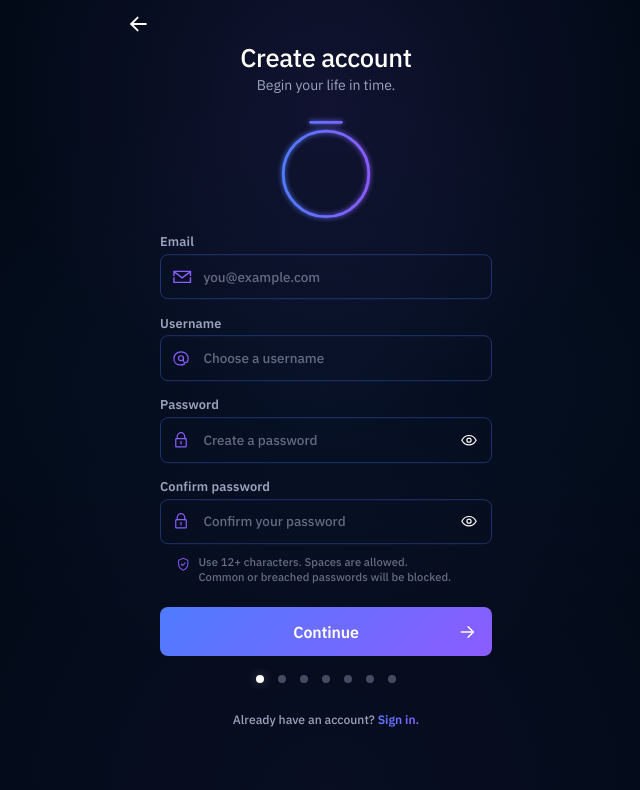
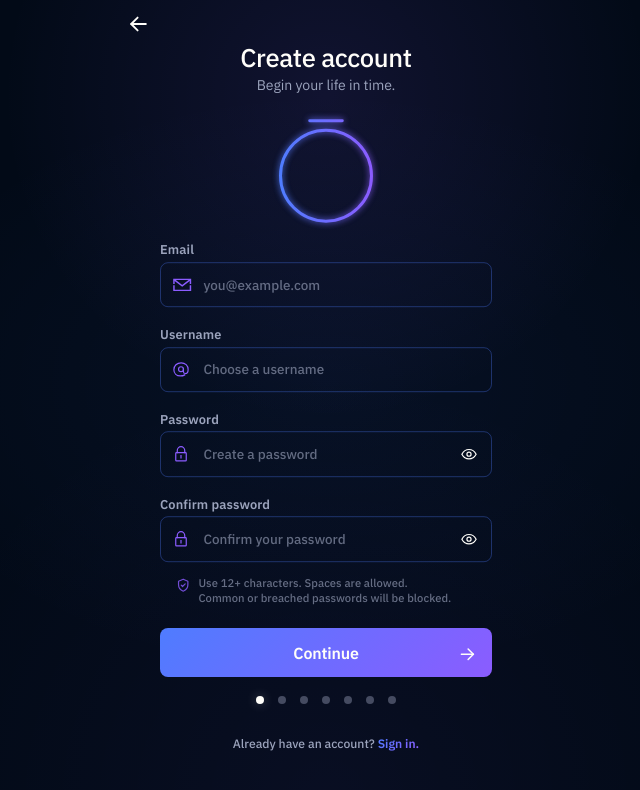
Before and after one commit to Outflo-dev/outflo-v2, a Next.js app: page /create-account in a window 1280 px wide. Shown: the top 790 px of the page, without its empty margins (314-954 px from the left). Built offline with nearby package versions, Linux system fonts and the light colour scheme.

Commit message:
Polish Create Account onboarding layout

```diff
--- a/src/components/onboarding/page/internal/icon/module/construction/icon.size.ts
+++ b/src/components/onboarding/page/internal/icon/module/construction/icon.size.ts
@@ -10,4 +10,4 @@
 /* ------------------------------
    Constants
 -------------------------------- */
-export const ONBOARDING_PAGE_ICON_SIZE_PX = 165;
+export const ONBOARDING_PAGE_ICON_SIZE_PX = 170;
--- a/src/components/onboarding/page/internal/icon/module/style/icon.frame.module.css
+++ b/src/components/onboarding/page/internal/icon/module/style/icon.frame.module.css
@@ -3,18 +3,20 @@
    File: src/components/onboarding/page/internal/icon/module/style/icon.frame.module.css
    Scope: Own the icon zone geometry and participation within the onboarding page composition
    Last Updated:
-   - date: 2026-07-29
-   - note: isolate canonical icon dimensions and page placement under one explicit unit owner
+   - date: 2026-08-05
+   - note: enlarge the icon frame to fully contain the canonical onboarding icon
    ========================================================== */
 
 .frame {
     position: relative;
     z-index: 1;
 
-    width: 10rem;
-    height: 10rem;
+    width: 10.75rem;
+    height: 10.75rem;
 
     margin: -0.45rem auto 0;
 
+    overflow: visible;
+
     flex: 0 0 auto;
 }
--- a/src/components/system/primitives/actions/onboarding/OnboardingPrimaryAction.module.css
+++ b/src/components/system/primitives/actions/onboarding/OnboardingPrimaryAction.module.css
@@ -52,7 +52,7 @@
     align-items: center;
     justify-content: center;
 
-    transform: translateY(-50%);
+    transform: translateY(calc(-50% + 1.25px));
 }
 
 .action:focus-visible {
--- a/src/compositions/onboarding/create-account/internal/form/CreateAccountForm.module.css
+++ b/src/compositions/onboarding/create-account/internal/form/CreateAccountForm.module.css
@@ -16,7 +16,7 @@
     margin-inline: -0.375rem;
     margin-bottom: -.6rem;
 
-    gap: 1.15rem;
+    gap: 1.35rem;
 
     transform: translateY(-1.05rem);
 }
--- a/src/compositions/onboarding/create-account/internal/icon/CreateAccountIconPlacement.module.css
+++ b/src/compositions/onboarding/create-account/internal/icon/CreateAccountIconPlacement.module.css
@@ -10,5 +10,5 @@
 .frame {
     width: 100%;
 
-    margin-top: 0.5rem;
+    margin-top: 0.25rem;
 }
--- a/src/compositions/onboarding/create-account/internal/signin/CreateAccountSignInPrompt.module.css
+++ b/src/compositions/onboarding/create-account/internal/signin/CreateAccountSignInPrompt.module.css
@@ -1,4 +1,14 @@
+/* ==========================================================
+   OUTFLO — CREATE ACCOUNT SIGN-IN PROMPT FRAME
+   File: src/compositions/onboarding/create-account/internal/signin/CreateAccountSignInPrompt.module.css
+   Scope: Own the local placement of the Create Account sign-in prompt
+   Last Updated:
+   - date: 2026-08-05
+   - note: lower the Create Account sign-in prompt slightly
+   ========================================================== */
+
 .frame {
     width: 100%;
-    margin-top: 0.35rem;
+
+    margin-top: 0.5rem;
 }
```
